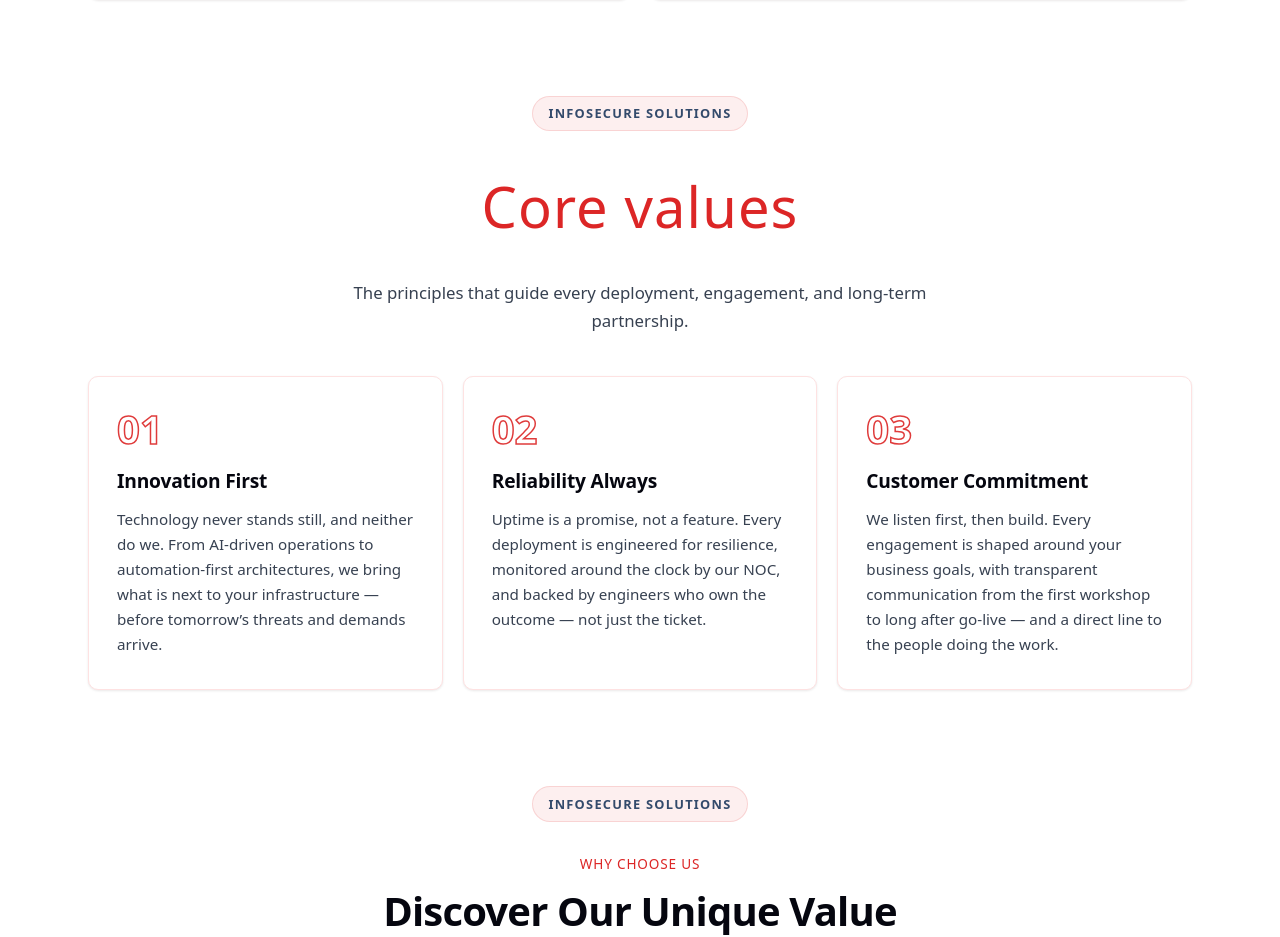
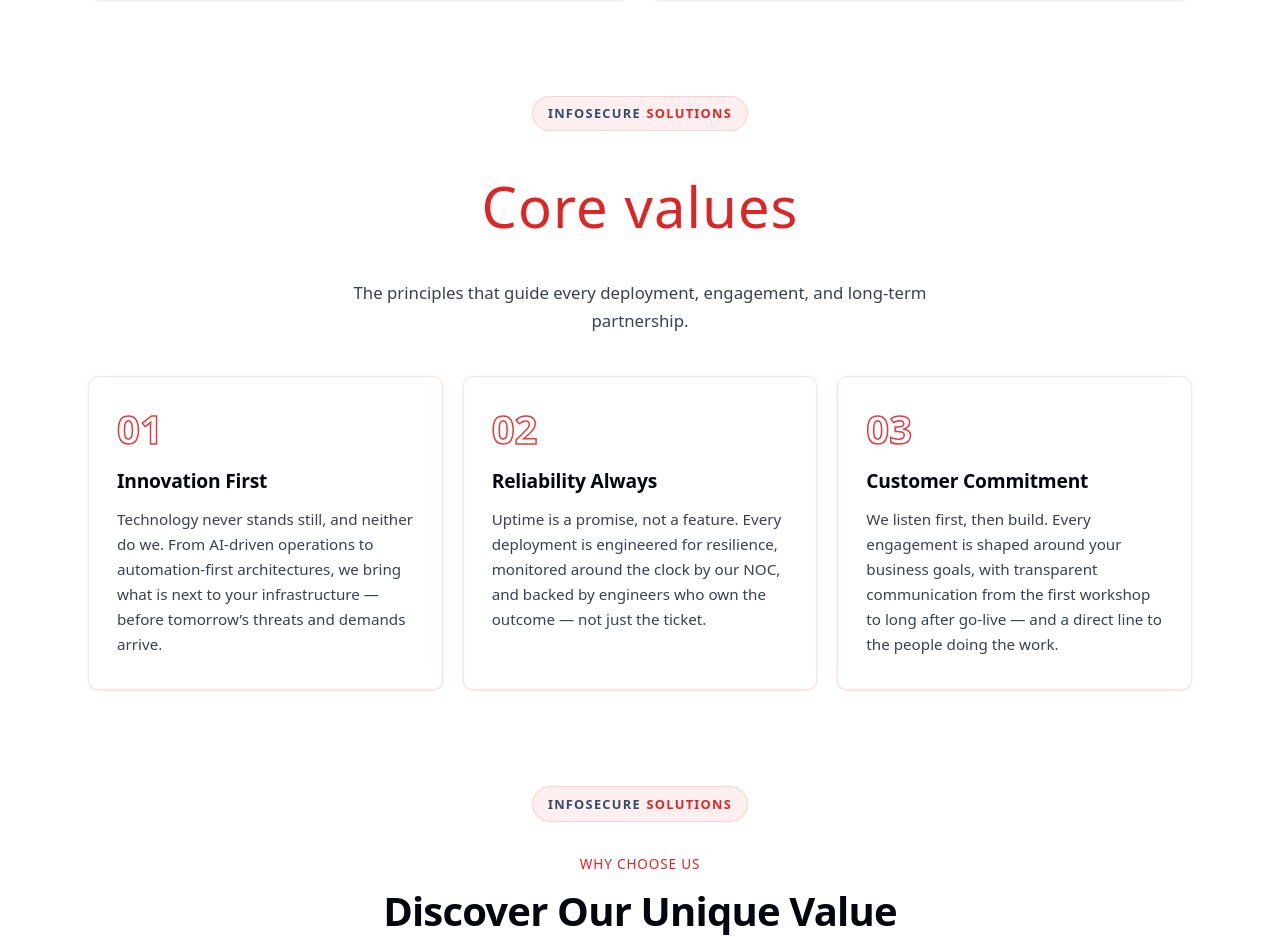
Before and after one commit to Pradyu12/InfoSecure, a React (Vite) app: page / in a window 1280 px wide. Shown: the part 1791-2728 px from the top of the page. Built offline with nearby package versions, Linux system fonts and the light colour scheme.

Commit message:
feat: section eyebrow Infosecure Solutions with Solutions in red
Infosecure navy-light #334A6B, Solutions accent #DC2626 for all sections (About, Values, Why, Stats, Solutions, Services, Partners, FAQ, Contact)

```diff
--- a/src/components/About.jsx
+++ b/src/components/About.jsx
@@ -12,7 +12,7 @@ export default function About() {
   return (
     <section className="section" id="about">
       <div className="container">
-        <div style={{ textAlign: 'center', marginBottom: '1.5rem' }}><span className="section-eyebrow">Infosecure Solutions</span></div>
+        <div style={{ textAlign: 'center', marginBottom: '1.5rem' }}><span className="section-eyebrow"><span>Infosecure</span> <span class="eyebrow-solutions">Solutions</span></span></div>
         <div className="about-grid">
           <div className="about-text reveal reveal-left">
             <span className="section-tag" style={{ fontSize: 'clamp(2.25rem, 4.5vw, 3.5rem)', fontWeight: 400, textTransform: 'none', letterSpacing: '0.02em', marginBottom: '1.5rem', display: 'block' }}>About us</span>
--- a/src/components/Contact.jsx
+++ b/src/components/Contact.jsx
@@ -4,7 +4,7 @@ export default function Contact() {
   return (
     <section className="section" id="contact">
       <div className="container">
-        <div style={{ textAlign: 'center', marginBottom: '0.75rem' }}><span className="section-eyebrow">Infosecure Solutions</span></div>
+        <div style={{ textAlign: 'center', marginBottom: '0.75rem' }}><span className="section-eyebrow"><span>Infosecure</span> <span class="eyebrow-solutions">Solutions</span></span></div>
         <div className="section-header reveal">
           <span className="section-tag" style={{ fontSize: 'clamp(2.25rem, 4.5vw, 3.5rem)', fontWeight: 400, textTransform: 'none', letterSpacing: '0.02em', marginBottom: '1.5rem', display: 'block' }}>Contact US</span>
         </div>
--- a/src/components/CoreValues.jsx
+++ b/src/components/CoreValues.jsx
@@ -4,7 +4,7 @@ export default function CoreValues() {
   return (
     <section className="section surface-1" id="values">
       <div className="container">
-        <div style={{ textAlign: 'center', marginBottom: '0.75rem' }}><span className="section-eyebrow">Infosecure Solutions</span></div>
+        <div style={{ textAlign: 'center', marginBottom: '0.75rem' }}><span className="section-eyebrow"><span>Infosecure</span> <span class="eyebrow-solutions">Solutions</span></span></div>
         <div className="section-header reveal">
           <span className="section-tag" style={{ fontSize: 'clamp(2.25rem, 4.5vw, 3.5rem)', fontWeight: 400, textTransform: 'none', letterSpacing: '0.02em', marginBottom: '1.5rem', display: 'block', color: 'var(--accent)' }}>Core values</span>
           <p>The principles that guide every deployment, engagement, and long-term partnership.</p>
--- a/src/components/FAQ.jsx
+++ b/src/components/FAQ.jsx
@@ -9,7 +9,7 @@ export default function FAQ() {
   return (
     <section className="section surface-1" id="faq">
       <div className="container">
-        <div style={{ textAlign: 'center', marginBottom: '0.75rem' }}><span className="section-eyebrow">Infosecure Solutions</span></div>
+        <div style={{ textAlign: 'center', marginBottom: '0.75rem' }}><span className="section-eyebrow"><span>Infosecure</span> <span class="eyebrow-solutions">Solutions</span></span></div>
         <div className="section-header reveal">
           <span className="section-tag">FAQ</span>
           <h2>Quick<br /><span className="gradient-text">answers</span></h2>
--- a/src/components/Partners.jsx
+++ b/src/components/Partners.jsx
@@ -16,7 +16,7 @@ export default function Partners() {
   return (
     <section className="section surface-1" id="partners">
       <div className="container">
-        <div style={{ textAlign: 'center', marginBottom: '0.75rem' }}><span className="section-eyebrow">Infosecure Solutions</span></div>
+        <div style={{ textAlign: 'center', marginBottom: '0.75rem' }}><span className="section-eyebrow"><span>Infosecure</span> <span class="eyebrow-solutions">Solutions</span></span></div>
         <div className="section-header reveal">
           <span className="section-tag" style={{ fontSize: 'clamp(2.25rem, 4.5vw, 3.5rem)', fontWeight: 400, textTransform: 'none', letterSpacing: '0.02em', marginBottom: '1.5rem', display: 'block' }}>Partners</span>
         </div>
--- a/src/components/Services.jsx
+++ b/src/components/Services.jsx
@@ -9,7 +9,7 @@ export default function Services() {
   return (
     <section className="section surface-1" id="services">
       <div className="container">
-        <div style={{ textAlign: 'center', marginBottom: '0.75rem' }}><span className="section-eyebrow">Infosecure Solutions</span></div>
+        <div style={{ textAlign: 'center', marginBottom: '0.75rem' }}><span className="section-eyebrow"><span>Infosecure</span> <span class="eyebrow-solutions">Solutions</span></span></div>
         <div className="section-header reveal">
           <span className="section-tag" style={{ fontSize: 'clamp(2.25rem, 4.5vw, 3.5rem)', fontWeight: 400, textTransform: 'none', letterSpacing: '0.02em', marginBottom: '1.5rem', display: 'block' }}>Services</span>
         </div>
--- a/src/components/Solutions.jsx
+++ b/src/components/Solutions.jsx
@@ -9,7 +9,7 @@ export default function Solutions() {
   return (
     <section className="section surface-1" id="solutions">
       <div className="container">
-        <div style={{ textAlign: 'center', marginBottom: '0.75rem' }}><span className="section-eyebrow">Infosecure Solutions</span></div>
+        <div style={{ textAlign: 'center', marginBottom: '0.75rem' }}><span className="section-eyebrow"><span>Infosecure</span> <span class="eyebrow-solutions">Solutions</span></span></div>
  <div className="section-header reveal">
           <span className="section-tag" style={{ fontSize: 'clamp(2.25rem, 4.5vw, 3.5rem)', fontWeight: 400, textTransform: 'none', letterSpacing: '0.02em', marginBottom: '1.5rem', display: 'block' }}>Solutions</span>
         </div>
--- a/src/components/StatsBand.jsx
+++ b/src/components/StatsBand.jsx
@@ -15,7 +15,7 @@ export default function StatsBand() {
   return (
     <section className="stats-band" id="stats">
       <div className="container">
-        <div style={{ textAlign: 'center', marginBottom: '1.25rem' }}><span className="section-eyebrow">Infosecure Solutions</span></div>
+        <div style={{ textAlign: 'center', marginBottom: '1.25rem' }}><span className="section-eyebrow"><span>Infosecure</span> <span class="eyebrow-solutions">Solutions</span></span></div>
         <div className="stats-grid">
           {STATS.map((s, i) => (
             <StatItem key={i} s={s} i={i} />
--- a/src/components/WhyChooseUs.jsx
+++ b/src/components/WhyChooseUs.jsx
@@ -5,7 +5,7 @@ export default function WhyChooseUs() {
   return (
     <section className="section" id="why-us">
       <div className="container">
-        <div style={{ textAlign: 'center', marginBottom: '0.75rem' }}><span className="section-eyebrow">Infosecure Solutions</span></div>
+        <div style={{ textAlign: 'center', marginBottom: '0.75rem' }}><span className="section-eyebrow"><span>Infosecure</span> <span class="eyebrow-solutions">Solutions</span></span></div>
         <div className="section-header reveal">
           <span className="section-tag">Why Choose Us</span>
           <h2>Discover Our Unique Value Propositions</h2>
--- a/src/index.css
+++ b/src/index.css
@@ -393,12 +393,13 @@ section[id] { scroll-margin-top: 96px; }
   animation: fade-in-up 0.8s ease-out forwards;
 }
 .section-eyebrow {
-  display: inline-flex; align-items: center; gap: 0.5rem;
+  display: inline-flex; align-items: center; gap: 0.35rem;
   font-family: var(--font-heading); font-size: 0.8rem; font-weight: 600;
   letter-spacing: 0.1em; text-transform: uppercase; color: var(--navy-light);
   background: rgba(220, 38, 38, 0.07); border: 1px solid rgba(220, 38, 38, 0.14);
   padding: 0.38rem 0.95rem; border-radius: 999px; margin-bottom: 1rem;
 }
+.section-eyebrow .eyebrow-solutions { color: var(--accent); }
 .hero h1 {
   font-size: clamp(2.75rem, 6.5vw, 3.5rem); font-weight: 700; letter-spacing: -0.025em;
   line-height: 1.15; margin-bottom: 1.25rem; color: #fff;
```
